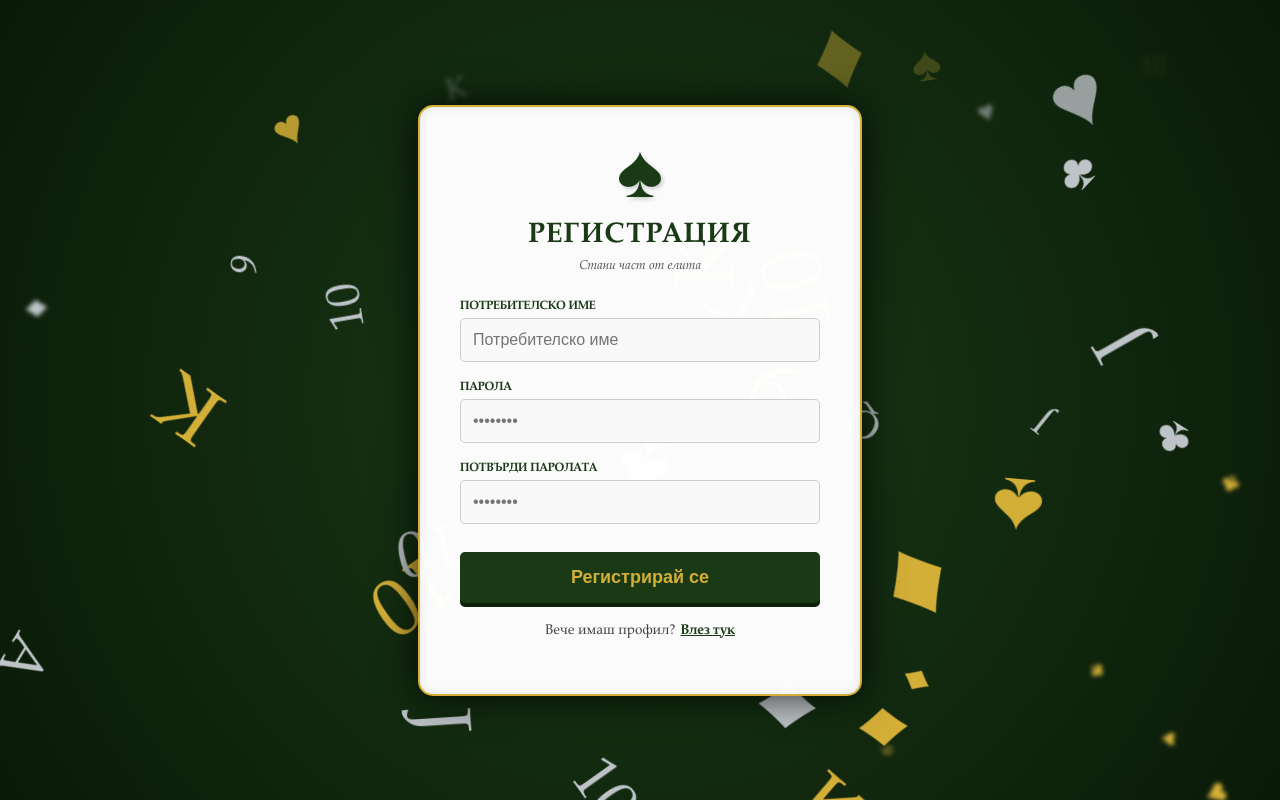
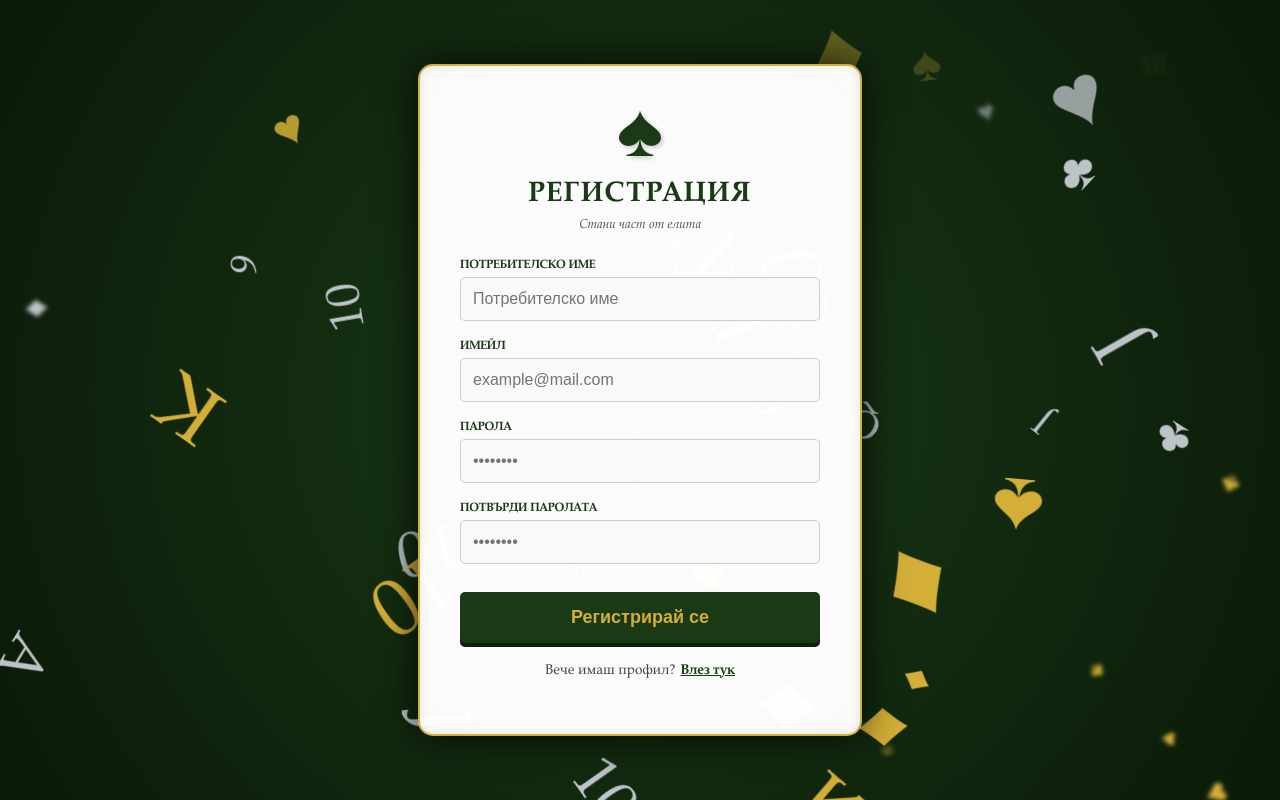
Before and after one commit to BlagovestKirilov/deck.bg-frontend, a React (Vite) app: page / in a window 1280 px wide. Both pictures are taken after a click on the element "Създай сега". Built offline with nearby package versions, Linux system fonts and the light colour scheme.

Commit message:
Email added to registration.

```diff
--- a/src/components/AuthPage.tsx
+++ b/src/components/AuthPage.tsx
@@ -3,7 +3,7 @@ import { useAuth } from '../hooks/useAuth';
 
 const AuthPage: React.FC = () => {
     const [isLogin, setIsLogin] = useState(true);
-    const [form, setForm] = useState({ username: '', password: '', confirmPassword: '' });
+    const [form, setForm] = useState({ username: '', password: '', confirmPassword: '', email: '' });
     const [localError, setLocalError] = useState<string | null>(null);
     const [successMessage, setSuccessMessage] = useState<string | null>(null);
     const [showServerError, setShowServerError] = useState(true);
@@ -53,9 +53,10 @@ const AuthPage: React.FC = () => {
     }, []);
 
     const validateForm = (): boolean => {
-        const { username, password, confirmPassword } = form;
+        const { username, password, confirmPassword, email } = form;
         const usernameRegex = /^[A-Za-z0-9]+$/;
         const passwordRegex = /^[A-Za-z0-9!@#$%^&*()_+=\-.,?]+$/;
+        const emailRegex = /^[^\s@]+@[^\s@]+\.[^\s@]+$/;
 
         if (!username) {
             setLocalError("Потребителското име не може да бъде празно.");
@@ -83,6 +84,18 @@ const AuthPage: React.FC = () => {
             return false;
         }
 
+        // Валидация за Email (само при Регистрация)
+        if (!isLogin) {
+            if (!email) {
+                setLocalError("Имейлът не може да бъде празен.");
+                return false;
+            }
+            if (!emailRegex.test(email)) {
+                setLocalError("Невалиден имейл адрес.");
+                return false;
+            }
+        }
+
         // Валидация за Потвърждение (само при Регистрация)
         if (!isLogin && password !== confirmPassword) {
             setLocalError("Паролите не съвпадат!");
@@ -108,9 +121,16 @@ const AuthPage: React.FC = () => {
         const status = parsedError.status;
         const details = parsedError.details || parsedError.data?.details || "";
 
-        // Check for conflict status (409) - username already taken
+        // Check for conflict status (409) - username or email already taken
         if (status === 409 || msg?.toLowerCase().includes('conflict') || msg?.toLowerCase().includes('already in use')) {
-            return "Потребителското име е заето";
+            const detailsLower = details?.toLowerCase() || "";
+            if (detailsLower.includes("email") || (detailsLower.includes("'") && details?.includes("@"))) {
+                return "Имейлът вече е зает.";
+            }
+            if (detailsLower.includes("username") || (detailsLower.includes("'") && !details?.includes("@"))) {
+                return "Потребителското име е заето.";
+            }
+            return "Потребителското име или имейлът е зает.";
         }
 
         if (msg === "Username or password is incorrect.") return "Невалидно потребителско име или парола.";
@@ -130,7 +150,7 @@ const AuthPage: React.FC = () => {
     };
 
     useEffect(() => {
-        setForm({ username: '', password: '', confirmPassword: '' });
+        setForm({ username: '', password: '', confirmPassword: '', email: '' });
         setLocalError(null);
         setSuccessMessage(null);
         setShowServerError(false);
@@ -150,7 +170,8 @@ const AuthPage: React.FC = () => {
         try {
             await performAction(isLogin ? 'login' : 'register', {
                 username: form.username,
-                password: form.password
+                password: form.password,
+                ...(isLogin ? {} : { email: form.email })
             });
             setSuccessMessage(isLogin ? "Влязохте успешно!" : "Регистрацията е успешна!");
         } catch (err) {}
@@ -236,6 +257,29 @@ const AuthPage: React.FC = () => {
                             required
                         />
                     </div>
+
+                    {!isLogin && (
+                        <div style={{...styles.inputGroup, marginBottom: isSmallMobile ? '12px' : '18px'}}>
+                            <label style={{
+                                ...styles.label,
+                                fontSize: isSmallMobile ? '10px' : '12px',
+                                marginBottom: isSmallMobile ? '4px' : '5px',
+                            }}>Имейл</label>
+                            <input
+                                type="email"
+                                name="email"
+                                value={form.email}
+                                onChange={handleInputChange}
+                                placeholder="example@mail.com"
+                                style={{
+                                    ...styles.input,
+                                    padding: isSmallMobile ? '10px' : '12px',
+                                    fontSize: isSmallMobile ? '14px' : '16px',
+                                }}
+                                required
+                            />
+                        </div>
+                    )}
 
                     <div style={{...styles.inputGroup, marginBottom: isSmallMobile ? '12px' : '18px'}}>
                         <label style={{
--- a/src/types/auth.types.ts
+++ b/src/types/auth.types.ts
@@ -1,6 +1,7 @@
 export interface AuthRequest {
     username: string;
     password: string;
+    email?: string;
 }
 
 // Your Java AuthResponse with @JsonInclude(NON_NULL)
```
